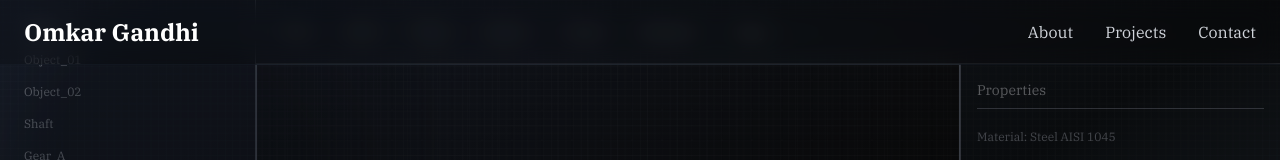
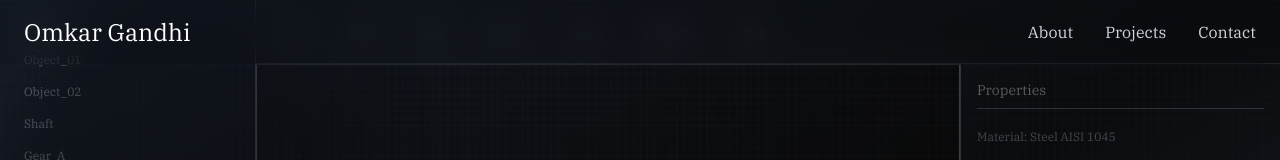
Before and after one commit to om2206/om-portfolio-25, a Next.js app: page / in a window 1280 px wide. Shown: the top 160 px of the page. Built offline with nearby package versions, Linux system fonts and the light colour scheme; a web font is replaced by a local one.

Commit message:
Update navigation: remove bold from name, add home link functionality, and increase transparency

```diff
--- a/app/components/Navigation.tsx
+++ b/app/components/Navigation.tsx
@@ -4,12 +4,12 @@ import React from 'react';
 
 const Navigation = () => {
   return (
-    <nav className="fixed top-0 left-0 right-0 z-50 bg-black/20 backdrop-blur-md border-b border-gray-800/30">
+    <nav className="fixed top-0 left-0 right-0 z-50 bg-black/10 backdrop-blur-lg border-b border-gray-800/20">
       <div className="container mx-auto px-6 py-4">
         <div className="flex items-center justify-between">
-          <div className="text-2xl font-bold text-white font-ibm-plex-serif">
+          <a href="/" className="text-2xl text-white font-ibm-plex-serif hover:text-gray-300 transition-colors">
             Omkar Gandhi
-          </div>
+          </a>
           <div className="hidden md:flex space-x-8">
             <a href="#about" className="text-gray-300 hover:text-white transition-colors font-ibm-plex-serif">
               About
```
